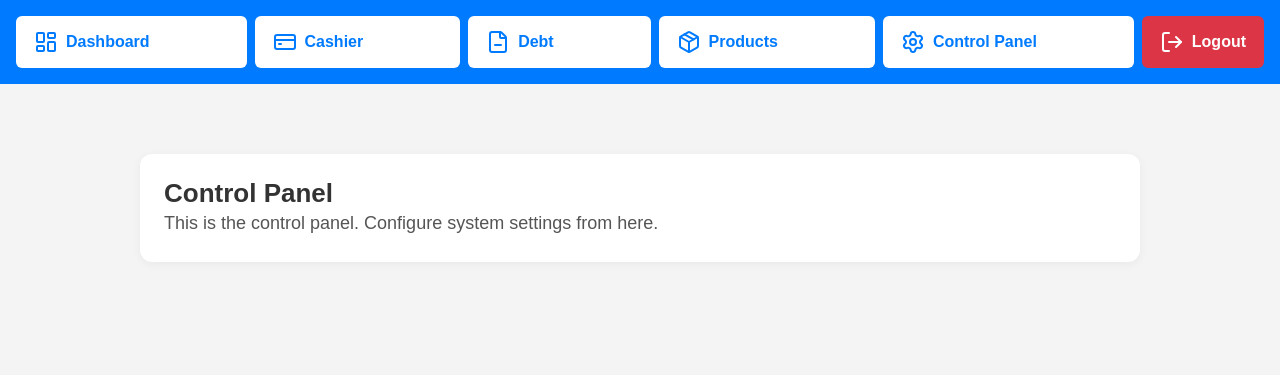
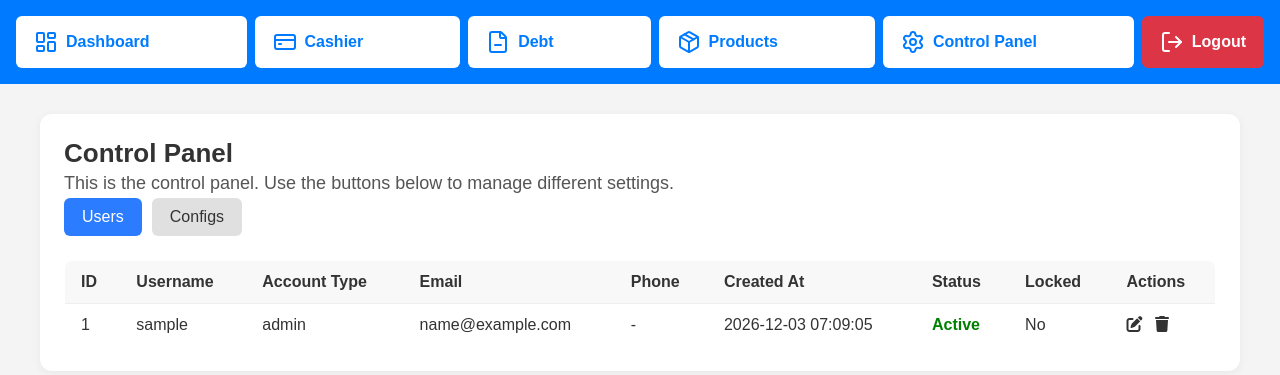
Before and after one commit to PaduaMARLOU/POS, a PHP site: page /admin/control_panel.php in a window 1280 px wide. Shown: the top 375 px of the page. Run offline with PHP 8.4, Linux system fonts and the light colour scheme; the visitor is signed in with stand-in values (Sample User, id 1).

Commit message:
control panel and content size

```diff
--- a/admin/control_panel.php
+++ b/admin/control_panel.php
@@ -4,6 +4,11 @@ if (!isset($_SESSION['user_id'])) {
     header("Location: ../login.php");
     exit;
 }
+
+require '../db.php';
+
+$page = $_GET['page'] ?? 'users';
+$allowedPages = ['users', 'configs'];
 ?>
 
 <!DOCTYPE html>
@@ -22,7 +27,22 @@ if (!isset($_SESSION['user_id'])) {
 
     <div class="content">
         <h2>Control Panel</h2>
-        <p>This is the control panel. Configure system settings from here.</p>
+        <p>This is the control panel. Use the buttons below to manage different settings.</p>
+
+        <div class="tab-buttons">
+            <a href="?page=users" class="<?= $page === 'users' ? 'active' : '' ?>">Users</a>
+            <a href="?page=configs" class="<?= $page === 'configs' ? 'active' : '' ?>">Configs</a>
+            <!-- Add more tabs here -->
+        </div>
+
+        <?php
+        $fileToInclude = "control_panel/{$page}.php";
+        if (in_array($page, $allowedPages) && file_exists($fileToInclude)) {
+            include $fileToInclude;
+        } else {
+            echo "<p><strong>Invalid section.</strong></p>";
+        }
+        ?>
     </div>
 
 </body>
--- /dev/null
+++ b/admin/control_panel/users.php
@@ -0,0 +1,46 @@
+<?php
+require_once '../db.php';
+
+$stmt = $pdo->query("SELECT id, username, account_type, email, phone, created_at, is_active, is_locked FROM users");
+$users = $stmt->fetchAll();
+?>
+
+<div class="table-wrapper">
+    <table class="table">
+        <thead>
+            <tr>
+                <th>ID</th>
+                <th>Username</th>
+                <th>Account Type</th>
+                <th>Email</th>
+                <th>Phone</th>
+                <th>Created At</th>
+                <th>Status</th>
+                <th>Locked</th>
+                <th>Actions</th>
+            </tr>
+        </thead>
+        <tbody>
+            <?php foreach ($users as $user): ?>
+                <tr>
+                    <td><?= htmlspecialchars($user['id']) ?></td>
+                    <td><?= htmlspecialchars($user['username']) ?></td>
+                    <td><?= htmlspecialchars($user['account_type']) ?></td>
+                    <td><?= $user['email'] ? htmlspecialchars($user['email']) : '-' ?></td>
+                    <td><?= $user['phone'] ? htmlspecialchars($user['phone']) : '-' ?></td>
+                    <td><?= htmlspecialchars($user['created_at']) ?></td>
+                    <td>
+                        <span class="<?= $user['is_active'] ? 'status-active' : 'status-inactive' ?>">
+                            <?= $user['is_active'] ? 'Active' : 'Inactive' ?>
+                        </span>
+                    </td>
+                    <td><?= $user['is_locked'] ? 'Yes' : 'No' ?></td>
+                    <td class="actions">
+                        <i class="fa fa-pen-to-square" title="Edit"></i>
+                        <i class="fa fa-trash" title="Delete"></i>
+                    </td>
+                </tr>
+            <?php endforeach ?>
+        </tbody>
+    </table>
+</div>
--- a/admin/css/content.css
+++ b/admin/css/content.css
@@ -10,11 +10,11 @@ body {
 /* Main content wrapper */
 .content {
     padding: 24px;
-    margin-top: 70px; /* leave space for fixed nav */
+    margin-top: 30px; /* leave space for fixed nav */
     background-color: #ffffff;
     border-radius: 12px;
     box-shadow: 0 2px 10px rgba(0, 0, 0, 0.05);
-    max-width: 1000px;
+    max-width: 1200px;
     margin-left: auto;
     margin-right: auto;
 }
@@ -52,7 +52,7 @@ body {
 /* Responsive for tablets and mobile */
 @media screen and (max-width: 768px) {
     .content {
-        margin-top: 80px;
+        margin-top: 20px;
         padding: 18px;
         margin-left: 10px;
         margin-right: 10px;
@@ -69,7 +69,7 @@ body {
 
 @media screen and (max-width: 480px) {
     .content {
-        margin-top: 85px;
+        margin-top: 20px;
         padding: 16px;
     }
 
@@ -86,3 +86,109 @@ body {
         padding: 10px 16px;
     }
 }
+
+/* Table styles for data display (reusable) */
+.table-wrapper {
+    margin-top: 24px;
+    overflow-x: auto;
+}
+
+.table {
+    width: 100%;
+    border-collapse: collapse;
+    min-width: 700px;
+    background-color: #fff;
+    border: 1px solid #ddd;
+    border-radius: 8px;
+    overflow: hidden;
+}
+
+.table th,
+.table td {
+    padding: 12px 16px;
+    text-align: left;
+    border-bottom: 1px solid #eee;
+    color: #333;
+    font-size: 16px;
+}
+
+.table th {
+    background-color: #f8f8f8;
+    font-weight: 600;
+}
+
+.table tbody tr:hover {
+    background-color: #f1f1f1;
+}
+
+.table .status-active {
+    color: green;
+    font-weight: bold;
+}
+
+.table .status-inactive {
+    color: red;
+    font-weight: bold;
+}
+
+.table .actions i {
+    margin-right: 8px;
+    color: #333;
+    cursor: pointer;
+}
+
+.table .actions i:hover {
+    color: #007bff;
+}
+
+/* Mobile responsiveness */
+@media screen and (max-width: 768px) {
+    .table th,
+    .table td {
+        padding: 10px 12px;
+        font-size: 15px;
+    }
+}
+
+@media screen and (max-width: 480px) {
+    .table {
+        font-size: 14px;
+    }
+
+    .table th,
+    .table td {
+        padding: 8px 10px;
+    }
+
+    .table .actions i {
+        margin-right: 6px;
+    }
+}
+
+/* Control Panel Tab Buttons */
+.tab-buttons {
+    display: flex;
+    gap: 10px;
+    margin-bottom: 20px;
+    flex-wrap: wrap;
+}
+
+.tab-buttons a {
+    padding: 10px 18px;
+    background-color: #e0e0e0;
+    color: #333;
+    text-decoration: none;
+    border-radius: 6px;
+    font-weight: 500;
+    transition: background-color 0.3s;
+}
+
+.tab-buttons a.active {
+    background-color: #2b7cff;
+    color: white;
+}
+
+.tab-buttons a:hover {
+    background-color: #155edc;
+    color: white;
+}
```
